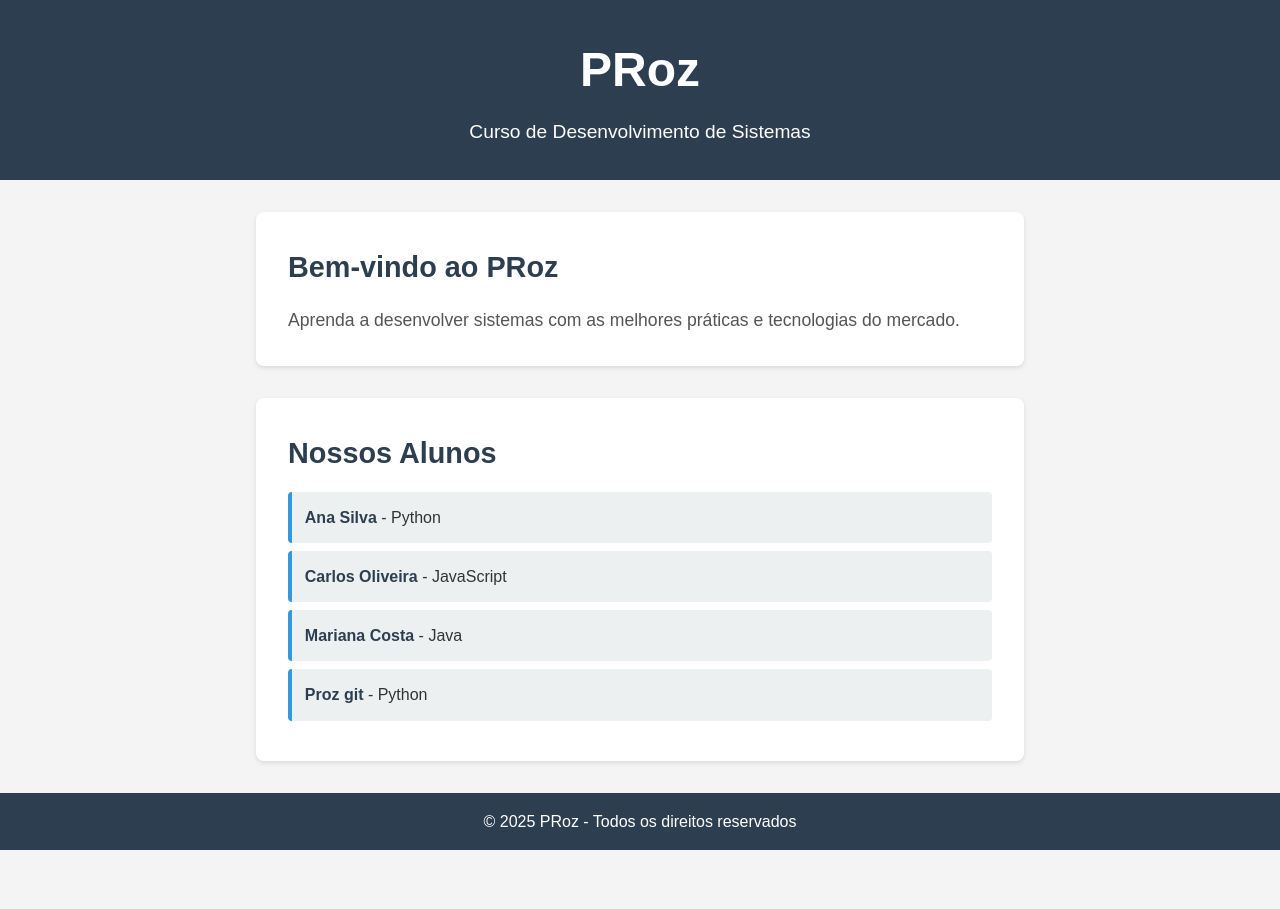
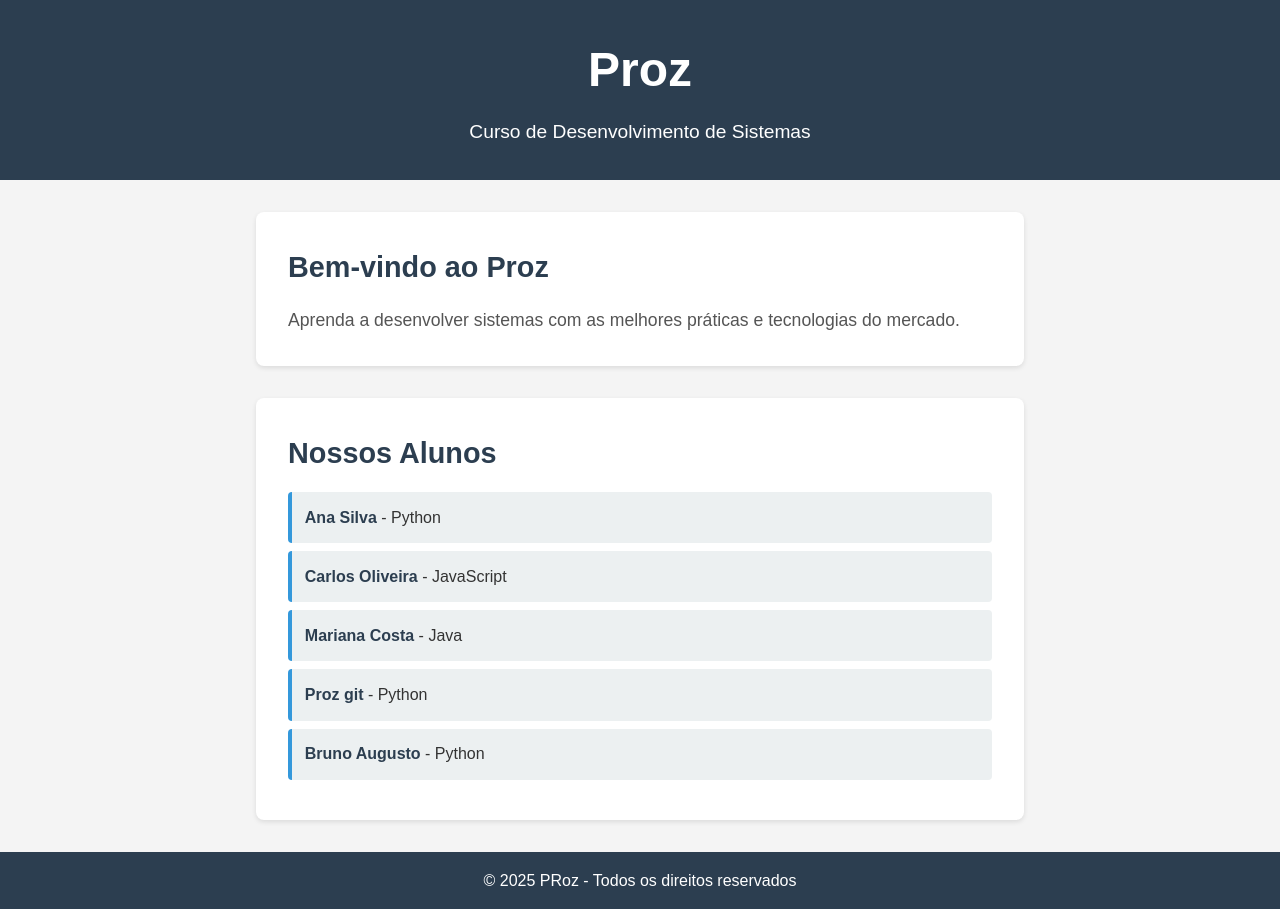
Before and after one commit to PunisherGu/proz_git, a plain HTML site: page index.html in a window 1280 px wide. Before the commit the page ends 850 px from the top, so only its background shows below. Drawn offline with Linux system fonts and the light colour scheme.

Commit message:
Nome adicionado na lista

```diff
--- a/index.html
+++ b/index.html
@@ -1,20 +1,22 @@
 <!DOCTYPE html>
 <html lang="pt-BR">
+
 <head>
     <meta charset="UTF-8">
     <meta name="viewport" content="width=device-width, initial-scale=1.0">
     <title>PRoz - Curso de Desenvolvimento de Sistemas</title>
     <link rel="stylesheet" href="style.css">
 </head>
+
 <body>
     <header>
-        <h1>PRoz</h1>
+        <h1>Proz</h1>
         <p>Curso de Desenvolvimento de Sistemas</p>
     </header>
 
     <main>
         <section class="sobre">
-            <h2>Bem-vindo ao PRoz</h2>
+            <h2>Bem-vindo ao Proz</h2>
             <p>Aprenda a desenvolver sistemas com as melhores práticas e tecnologias do mercado.</p>
         </section>
 
@@ -33,6 +35,8 @@
                 <li>
                     <strong>Proz git</strong> - Python
                 </li>
+                <li>
+                    <strong>Bruno Augusto</strong> - Python
                 </li>
             </ul>
         </section>
@@ -42,4 +46,5 @@
         <p>&copy; 2025 PRoz - Todos os direitos reservados</p>
     </footer>
 </body>
+
 </html>
```
